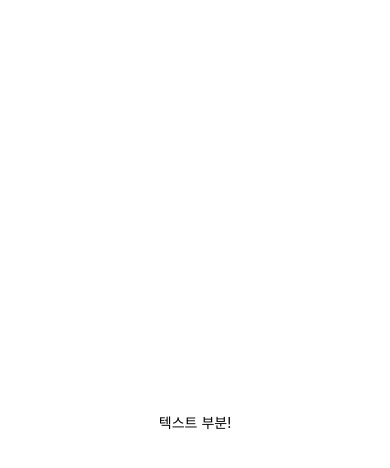
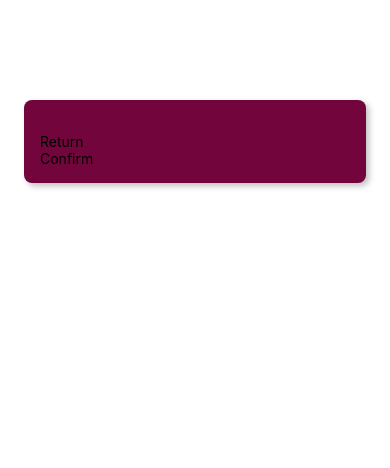
Before and after one commit to wonny2/newapp, a React Native app in the folder First_App/: screen / in a window 390 px wide. Shown: the top 468 px of the page. Built offline with nearby package versions, Linux system fonts and the light colour scheme.

Commit message:
numberGame_native

```diff
--- a/First_App/App.js
+++ b/First_App/App.js
@@ -1,20 +1,18 @@
-import { StatusBar } from 'expo-status-bar';
-import { StyleSheet, Text, View } from 'react-native';
+import { StyleSheet, Text, View } from "react-native";
+import StartGameScreen from "./screens/StartGameScreen";
 
 export default function App() {
   return (
-    <View style={styles.container}>
-      <Text>텍스트 부분!</Text>
-      <StatusBar style="auto" />
-    </View>
+    // <StatusBar style="auto" />
+    <StartGameScreen />
   );
 }
 
 const styles = StyleSheet.create({
   container: {
     flex: 1,
-    backgroundColor: '#fff',
-    alignItems: 'center',
-    justifyContent: 'center',
+    backgroundColor: "#fff",
+    alignItems: "center",
+    justifyContent: "center",
   },
 });
--- /dev/null
+++ b/First_App/components/PrimaryButton.js
@@ -0,0 +1,11 @@
+import { View, Text } from "react-native";
+
+function PrimaryButton({ children }) {
+  return (
+    <View>
+      <Text>{children}</Text>
+    </View>
+  );
+}
+
+export default PrimaryButton;
--- /dev/null
+++ b/First_App/screens/StartGameScreen.js
@@ -0,0 +1,29 @@
+import { StyleSheet, TextInput, View } from "react-native";
+import PrimaryButton from "../components/PrimaryButton";
+
+function StartGameScreen() {
+  return (
+    <View style={styles.inputContainer}>
+      <TextInput />
+      <PrimaryButton>Return</PrimaryButton>
+      <PrimaryButton>Confirm</PrimaryButton>
+    </View>
+  );
+}
+
+export default StartGameScreen;
+
+const styles = StyleSheet.create({
+  inputContainer: {
+    marginTop: 100,
+    marginHorizontal: 24,
+    padding: 16,
+    backgroundColor: "#72063c",
+    borderRadius: 8,
+    elevation: 4,
+    shadowColor: "black",
+    shadowOffset: { width: 3, height: 3 },
+    shadowRadius: 6,
+    shadowOpacity: 0.25,
+  },
+});
```
Also changed, not shown: First_App/screens/GameOverScreen.js (added), First_App/screens/GameScreen.js (added).
